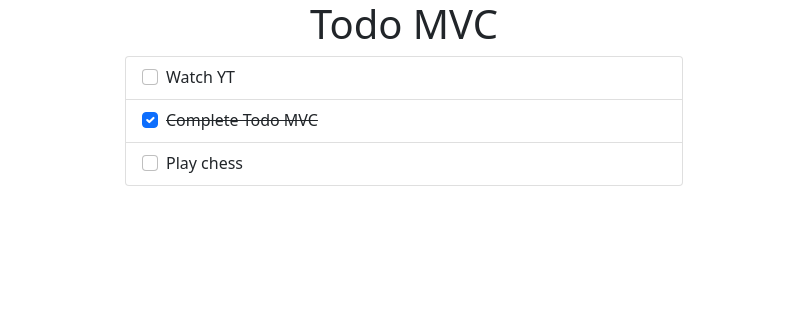
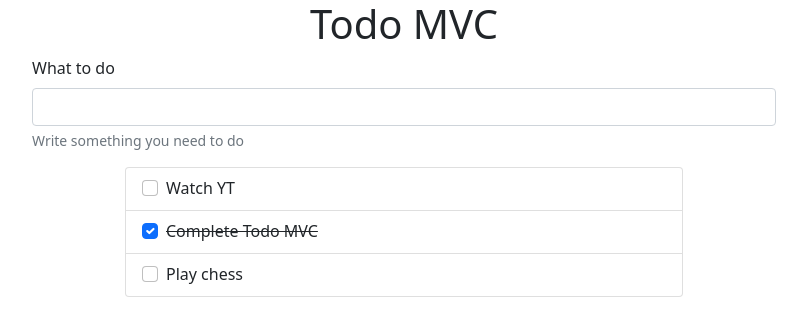
Before and after one commit to mlgmontage/todomvc-react, a React (Create React App) app: page / in a window 1280 px wide. Shown: the top 336 px of the page, without its empty margins (236-1043 px from the left). Built offline with nearby package versions, Linux system fonts and the light colour scheme.

Commit message:
todo form

```diff
--- a/src/App.js
+++ b/src/App.js
@@ -1,4 +1,5 @@
 import TodoList from "./components/todolist";
+import TodoForm from "./components/todoform";
 
 function App() {
   return (
@@ -6,6 +7,7 @@ function App() {
       <header>
         <h1 className="text-center">Todo MVC</h1>
       </header>
+      <TodoForm />
       <TodoList />
     </div>
   );
--- /dev/null
+++ b/src/components/todoform.js
@@ -0,0 +1,29 @@
+import { Component } from "react";
+
+class TodoForm extends Component {
+  state = {};
+  render() {
+    return (
+      <div>
+        <form className="col-md-8 m-auto">
+          <div className="mb-3">
+            <label htmlFor="exampleInputEmail1" className="form-label">
+              What to do
+            </label>
+            <input
+              type="email"
+              className="form-control"
+              id="exampleInputEmail1"
+              aria-describedby="emailHelp"
+            />
+            <div id="emailHelp" className="form-text">
+              Write something you need to do
+            </div>
+          </div>
+        </form>
+      </div>
+    );
+  }
+}
+
+export default TodoForm;
```
